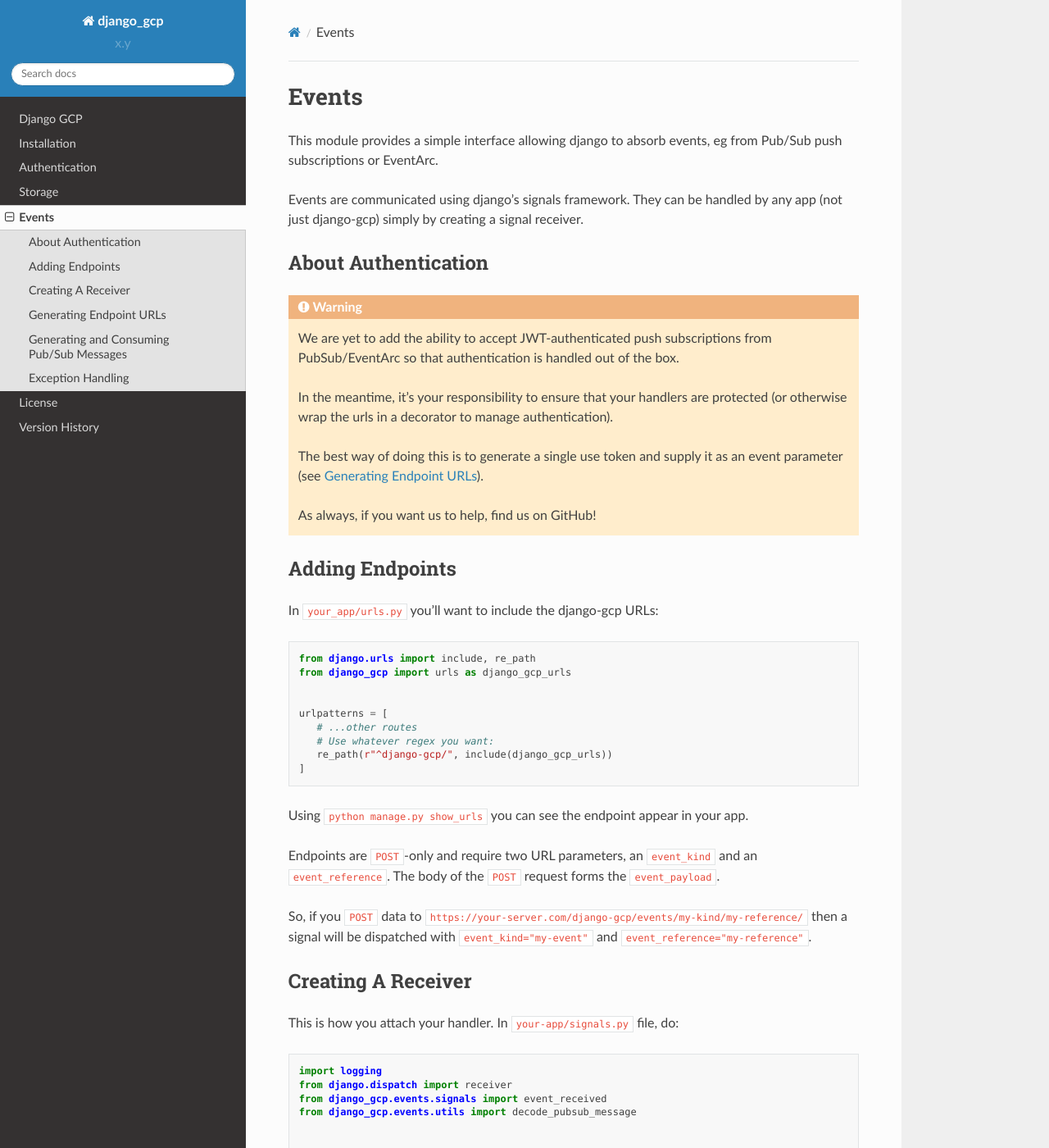
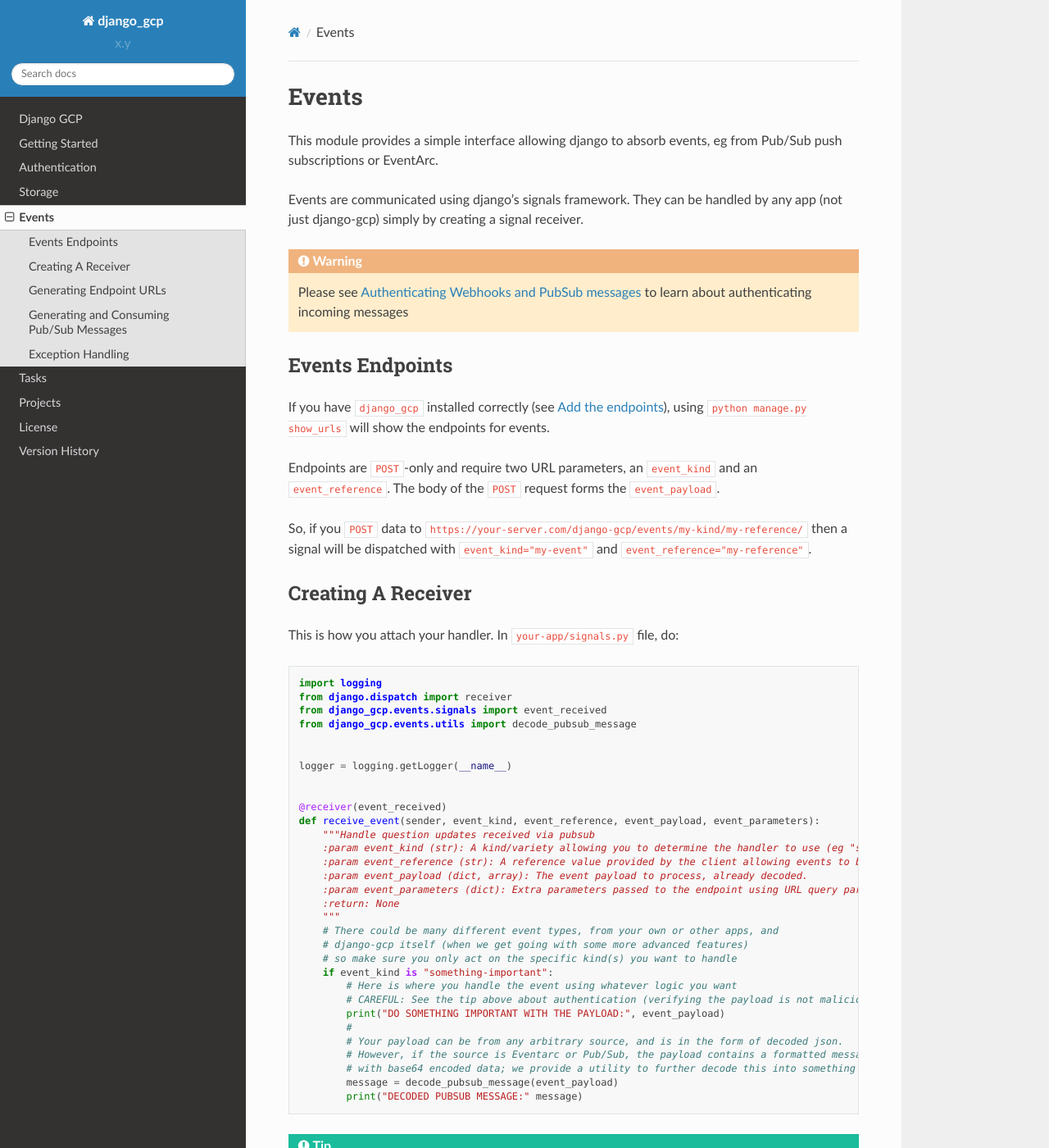
Before and after one commit to octue/django-gcp, a Sphinx documentation site: the page built from docs/source/events.rst, in a window 1280 px wide and 1400 px high. Shown: the whole window at 82% size. Built offline with Sphinx 7.4.7 and the Read the Docs theme 2.0.0, drawn with Linux system fonts in a browser that asks for light colours.

Commit message:
DOC: Update docs and include Tasks

```diff
--- a/docs/source/conf.py
+++ b/docs/source/conf.py
@@ -129,14 +129,13 @@
 # html_logo = None
 
 # The name of an image file (within the static path) to use as favicon of the
-# docs.  This file should be a Windows icon file (.ico) being 16x16 or 32x32
-# pixels large.
-html_favicon = "favicon.ico"
+# docs.
+html_favicon = "favicon-32x32.png"
 
 # Add any paths that contain custom static files (such as style sheets) here,
 # relative to this directory. They are copied after the builtin static files,
 # so a file named "default.css" will overwrite the builtin "default.css".
-html_static_path = ["_static"]
+html_static_path = []
 
 # If not '', a 'Last updated on:' timestamp is inserted at every page bottom,
 # using the given strftime format.
--- a/docs/source/events.rst
+++ b/docs/source/events.rst
@@ -8,40 +8,14 @@
 Events are communicated using django's signals framework. They can be handled by any app (not just django-gcp) simply by
 creating a signal receiver.
 
-About Authentication
---------------------
+.. WARNING::
+    Please see :ref:`authenticating_webhooks_and_pubsub_messages` to learn about authenticating incoming messages
 
-.. warning::
-
-   We are yet to add the ability to accept JWT-authenticated push subscriptions from PubSub/EventArc
-   so that authentication is handled out of the box.
-
-   In the meantime, it's your responsibility to ensure that your handlers are protected (or otherwise wrap the
-   urls in a decorator to manage authentication).
-
-   The best way of doing this is to generate a single use token and supply it as an event parameter (see `Generating Endpoint URLs`_).
-
-   As always, if you want us to help, find us on GitHub!
-
-
-Adding Endpoints
+Events Endpoints
 ----------------
 
-In ``your_app/urls.py`` you'll want to include the django-gcp URLs:
-
-.. code-block:: python
-
-   from django.urls import include, re_path
-   from django_gcp import urls as django_gcp_urls
-
-
-   urlpatterns = [
-      # ...other routes
-      # Use whatever regex you want:
-      re_path(r"^django-gcp/", include(django_gcp_urls))
-   ]
-
-Using ``python manage.py show_urls`` you can see the endpoint appear in your app.
+If you have ``django_gcp`` installed correctly (see :ref:`add_the_endpoints`), using ``python manage.py show_urls``
+will show the endpoints for events.
 
 Endpoints are ``POST``-only and require two URL parameters, an ``event_kind`` and an ``event_reference``. The body of the ``POST`` request forms the ``event_payload``.
 
--- a/docs/source/storage.rst
+++ b/docs/source/storage.rst
@@ -217,24 +217,24 @@
 
 The full range of options (and their defaults, which apply to all stores) is as follows:
 
-gzip
-^^^^
+``gzip``
+^^^^^^^^
 Type: ``boolean``
 
 Default: ``False``
 
 Whether or not to enable gzipping of content types specified by ``GZIP_CONTENT_TYPES``
 
-gzip_content_types
-^^^^^^^^^^^^^^^^^^
+``gzip_content_types``
+^^^^^^^^^^^^^^^^^^^^^^
 Type: ``tuple``
 
 Default: (``text/css``, ``text/javascript``, ``application/javascript``, ``application/x-javascript``, ``image/svg+xml``)
 
 Content types which will be gzipped when ``GCP_STORAGE_IS_GZIPPED`` is ``True``
 
-default_acl
-^^^^^^^^^^^
+``default_acl``
+^^^^^^^^^^^^^^^
 Type: ``string or None``
 
 Default: ``None``
@@ -262,8 +262,8 @@
     already have a bucket with ``Uniform`` access control set to public read, please keep
     ``GCP_STORAGE_DEFAULT_ACL`` to ``None`` and set ``GCP_STORAGE_QUERYSTRING_AUTH`` to ``False``.
 
-querystring_auth
-^^^^^^^^^^^^^^^^
+``querystring_auth``
+^^^^^^^^^^^^^^^^^^^^
 Type: ``boolean``
 Default: ``True``
 
@@ -271,23 +271,23 @@
 bucket configured with ``Uniform`` access control configured with public read. In that case you should
 force the flag ``GCP_STORAGE_QUERYSTRING_AUTH = False`` and ``GCP_STORAGE_DEFAULT_ACL = None``
 
-file_overwrite
-^^^^^^^^^^^^^^
+``file_overwrite``
+^^^^^^^^^^^^^^^^^^
 Type: ``boolean``
 Default: ``True``
 
 By default files with the same name will overwrite each other. Set this to ``False`` to have extra characters appended.
 
-max_memory_size
-^^^^^^^^^^^^^^^
+``max_memory_size``
+^^^^^^^^^^^^^^^^^^^
 Type: ``integer``
 Default: ``0`` (do not roll over)
 
 The maximum amount of memory a returned file can take up (in bytes) before being
 rolled over into a temporary file on disk. Default is 0: Do not roll over.
 
-blob_chunk_size
-^^^^^^^^^^^^^^^
+``blob_chunk_size``
+^^^^^^^^^^^^^^^^^^^
 Type: ``integer`` or ``None``
 Default  ``None``
 
@@ -298,8 +298,8 @@
 
    This must be a multiple of 256K (1024 * 256)
 
-object_parameters
-^^^^^^^^^^^^^^^^^
+``object_parameters``
+^^^^^^^^^^^^^^^^^^^^^
 Type: ``dict``
 Default: ``{}``
 
@@ -321,30 +321,30 @@
 
 If not set, the ``content_type`` property will be guessed.
 
-If set, ``acl`` overrides :ref:`GCP_STORAGE_DEFAULT_ACL <gs-default-acl>`.
+If set, ``acl`` overrides :ref:`GCP_STORAGE_DEFAULT_ACL <gs_default_acl>`.
 
 .. warning::
 
    Do not set ``name``. This is set automatically based on the filename.
 
-custom_endpoint
-^^^^^^^^^^^^^^^
+``custom_endpoint``
+^^^^^^^^^^^^^^^^^^^
 Type: ``string`` or ``None``
 Default: ``None``
 
 Sets a `custom endpoint <https://cloud.google.com/storage/docs/request-endpoints>`_,
 that will be used instead of ``https://storage.googleapis.com`` when generating URLs for files.
 
-location
-^^^^^^^^
+``location``
+^^^^^^^^^^^^
 Type: ``string``
 Default: ``""``
 
 Subdirectory in which the files will be stored.
 Defaults to the root of the bucket.
 
-expiration
-^^^^^^^^^^
+``expiration``
+^^^^^^^^^^^^^^
 Type: ``datetime.timedelta`` ``datetime.datetime``, ``integer`` (seconds since epoch)
 Default: ``timedelta(seconds=86400)``
 
```
Also changed, not shown: other parts of docs/source/events.rst (+4 -1 lines), other parts of docs/source/storage.rst (+4 -4 lines), docs/source/authentication.rst (+6 -51 lines), docs/source/authentication_events_and_tasks.rst (added, +16 -0 lines), docs/source/authentication_server.rst (added, +71 -0 lines), docs/source/getting_started.rst (added, +62 -0 lines), docs/source/index.rst (+22 -6 lines), docs/source/installation.rst (deleted, +0 -29 lines), docs/source/quick_start.rst (deleted, +0 -38 lines), docs/source/tasks.rst (added, +18 -0 lines), docs/source/tasks_about.rst (added, +37 -0 lines), docs/source/tasks_settings.rst (added, +89 -0 lines), docs/source/tasks_usage.rst (added, +15 -0 lines), docs/source/tasks_workers.rst (added, +66 -0 lines), 2 more files, 1 other file.
